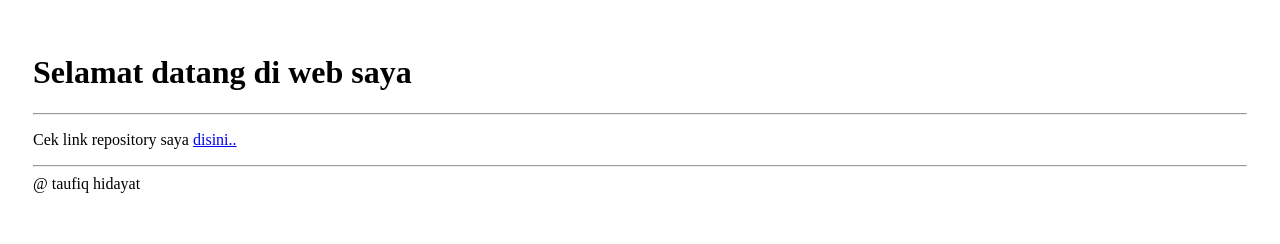
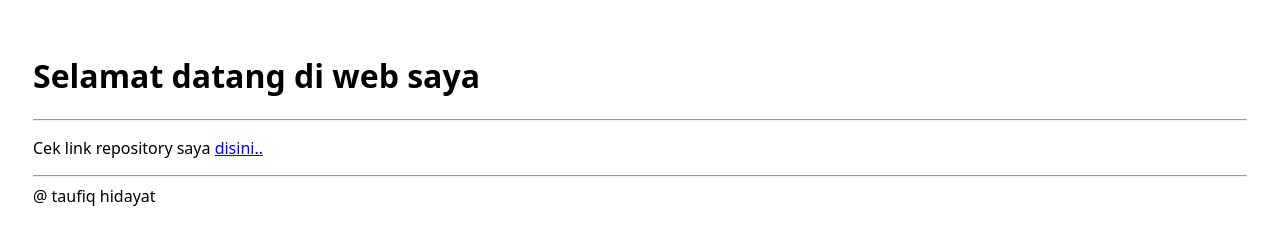
Before and after one commit to kalilikataufiq/taufiq33.github.io, a plain HTML site: page index.html in a window 1280 px wide. Drawn offline with Linux system fonts and the light colour scheme.

Commit message:
mengubah font

```diff
--- a/master.css
+++ b/master.css
@@ -1,4 +1,4 @@
 body{
     padding: 25px;
-    font-family: Oxygen;
+    font-family: sans;
 }
```
